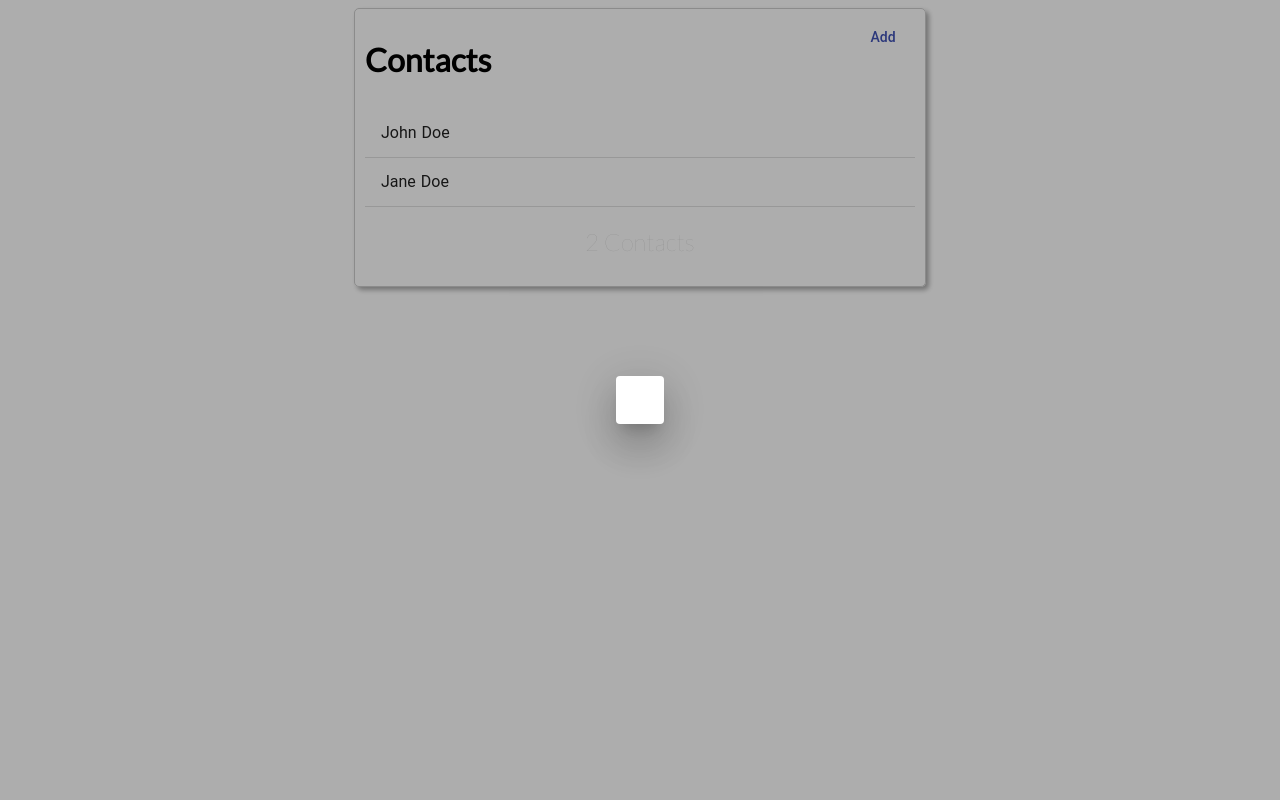
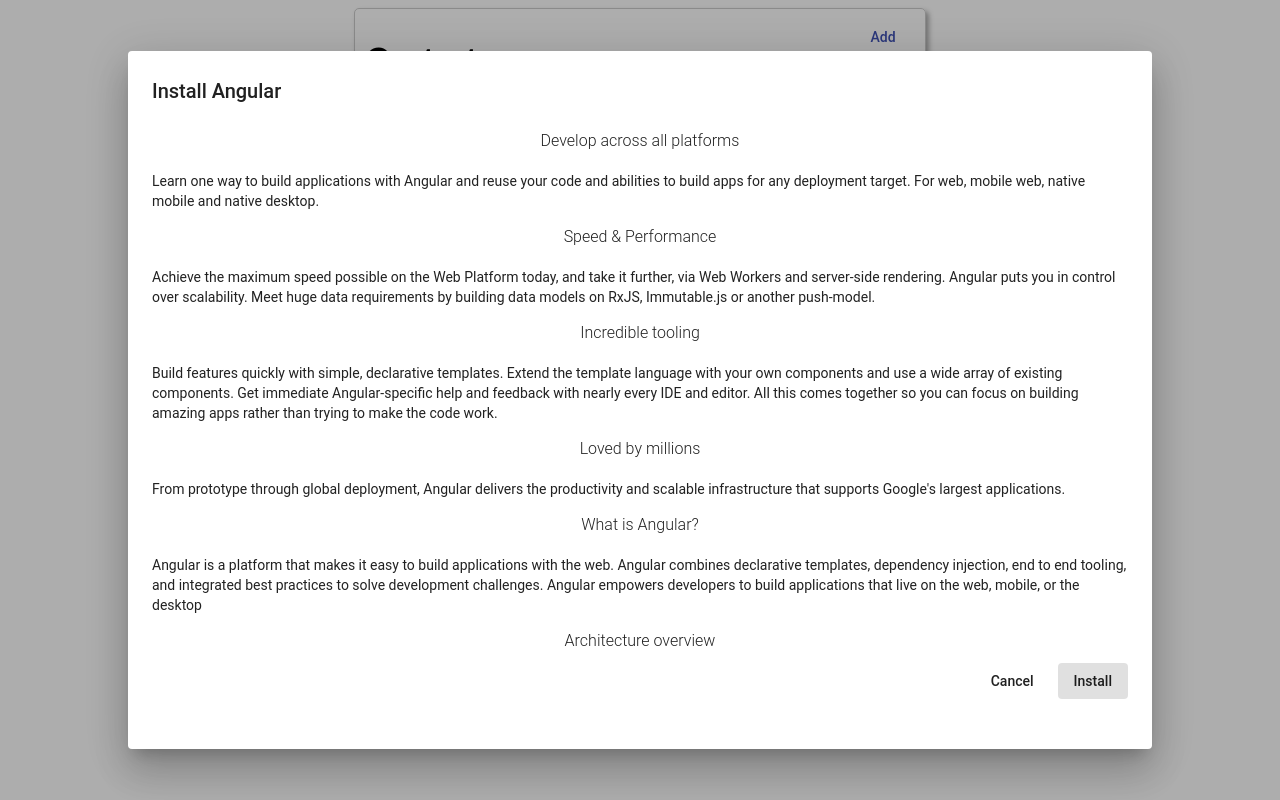
Before and after one commit to skmuddamsetty/angular-phone-book, an Angular app: page / in a window 1280 px wide. Both pictures are taken after a click on the button "Add". Built offline with nearby package versions, Linux system fonts and the light colour scheme.

Commit message:
sample modal

```diff
--- a/src/app/contact-form/contact-form.component.html
+++ b/src/app/contact-form/contact-form.component.html
@@ -0,0 +1,64 @@
+<h2 mat-dialog-title>Install Angular</h2>
+<mat-dialog-content class="mat-typography">
+  <h3>Develop across all platforms</h3>
+  <p>Learn one way to build applications with Angular and reuse your code and abilities to build
+    apps for any deployment target. For web, mobile web, native mobile and native desktop.</p>
+
+  <h3>Speed &amp; Performance</h3>
+  <p>Achieve the maximum speed possible on the Web Platform today, and take it further, via Web
+    Workers and server-side rendering. Angular puts you in control over scalability. Meet huge
+    data requirements by building data models on RxJS, Immutable.js or another push-model.</p>
+
+  <h3>Incredible tooling</h3>
+  <p>Build features quickly with simple, declarative templates. Extend the template language with
+    your own components and use a wide array of existing components. Get immediate Angular-specific
+    help and feedback with nearly every IDE and editor. All this comes together so you can focus
+    on building amazing apps rather than trying to make the code work.</p>
+
+  <h3>Loved by millions</h3>
+  <p>From prototype through global deployment, Angular delivers the productivity and scalable
+    infrastructure that supports Google's largest applications.</p>
+
+  <h3>What is Angular?</h3>
+
+  <p>Angular is a platform that makes it easy to build applications with the web. Angular
+    combines declarative templates, dependency injection, end to end tooling, and integrated
+    best practices to solve development challenges. Angular empowers developers to build
+    applications that live on the web, mobile, or the desktop</p>
+
+  <h3>Architecture overview</h3>
+
+  <p>Angular is a platform and framework for building client applications in HTML and TypeScript.
+  Angular is itself written in TypeScript. It implements core and optional functionality as a
+  set of TypeScript libraries that you import into your apps.</p>
+
+  <p>The basic building blocks of an Angular application are NgModules, which provide a compilation
+  context for components. NgModules collect related code into functional sets; an Angular app is
+  defined by a set of NgModules. An app always has at least a root module that enables
+  bootstrapping, and typically has many more feature modules.</p>
+
+  <p>Components define views, which are sets of screen elements that Angular can choose among and
+  modify according to your program logic and data. Every app has at least a root component.</p>
+
+  <p>Components use services, which provide specific functionality not directly related to views.
+  Service providers can be injected into components as dependencies, making your code modular,
+  reusable, and efficient.</p>
+
+  <p>Both components and services are simply classes, with decorators that mark their type and
+  provide metadata that tells Angular how to use them.</p>
+
+  <p>The metadata for a component class associates it with a template that defines a view. A
+  template combines ordinary HTML with Angular directives and binding markup that allow Angular
+  to modify the HTML before rendering it for display.</p>
+
+  <p>The metadata for a service class provides the information Angular needs to make it available
+  to components through Dependency Injection (DI).</p>
+
+  <p>An app's components typically define many views, arranged hierarchically. Angular provides
+  the Router service to help you define navigation paths among views. The router provides
+  sophisticated in-browser navigational capabilities.</p>
+</mat-dialog-content>
+<mat-dialog-actions align="end">
+  <button mat-button mat-dialog-close>Cancel</button>
+  <button mat-button [mat-dialog-close]="true" cdkFocusInitial>Install</button>
+</mat-dialog-actions>
```
